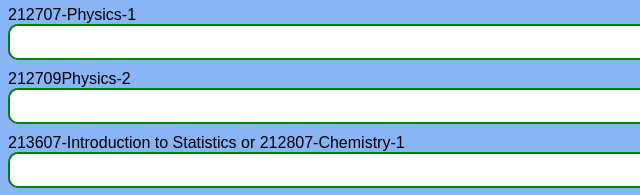
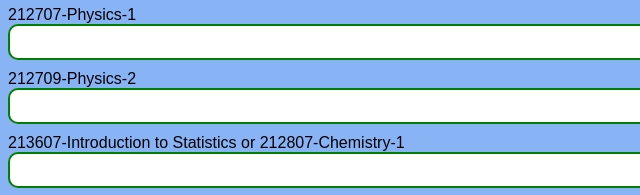
Before and after one commit to web-dev-faruk/pro_10_cgpa_math_1st, a plain HTML site: page index.html in a window 1280 px wide. Shown: the part 138-333 px from the top of the page, 0-640 px from the left. Drawn offline with Linux system fonts and the light colour scheme.

Commit message:
Update index.html

```diff
--- a/index.html
+++ b/index.html
@@ -23,7 +23,7 @@
             <input type="text" id="one">
             <label for="two">212707-Physics-1</label>
             <input type="text" id="two">
-            <label for="three">212709Physics-2</label>
+            <label for="three">212709-Physics-2</label>
             <input type="text" id="three">
             <label for="four">213607-Introduction to Statistics or 212807-Chemistry-1</label>
             <input type="text" id="four">
```
